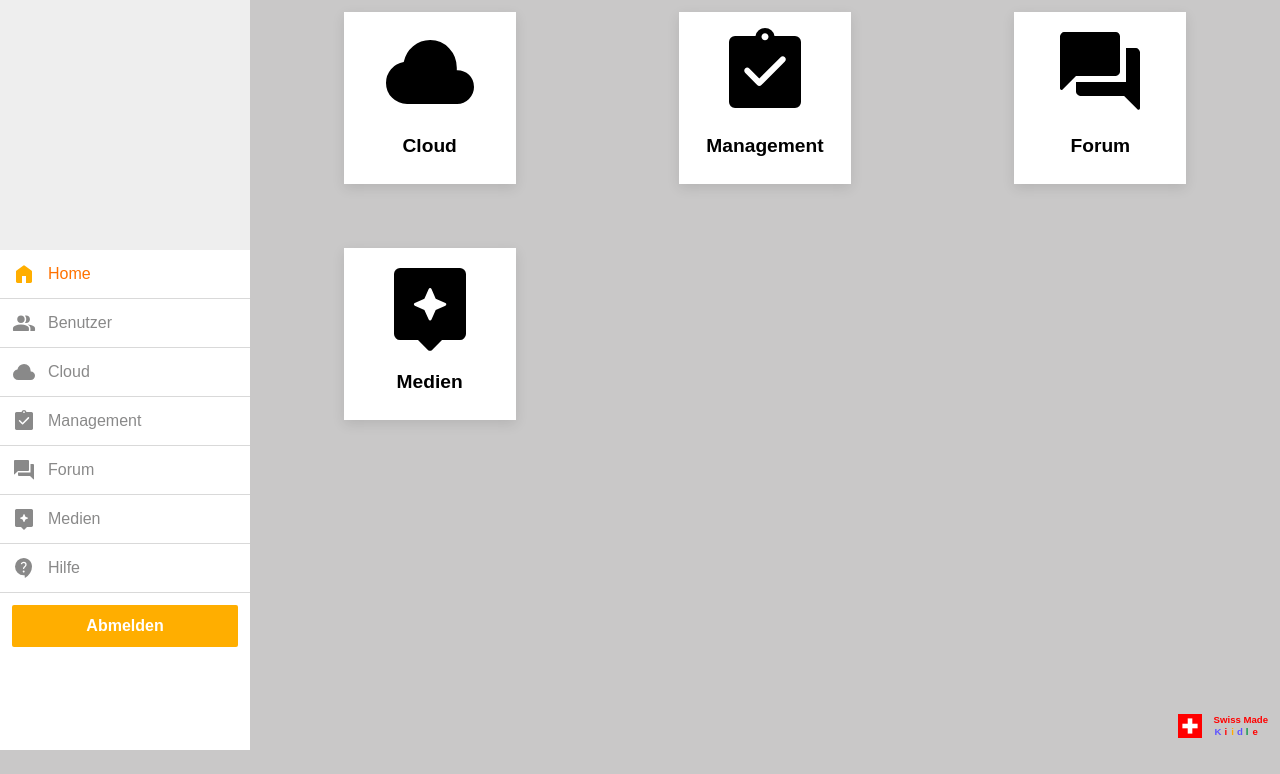
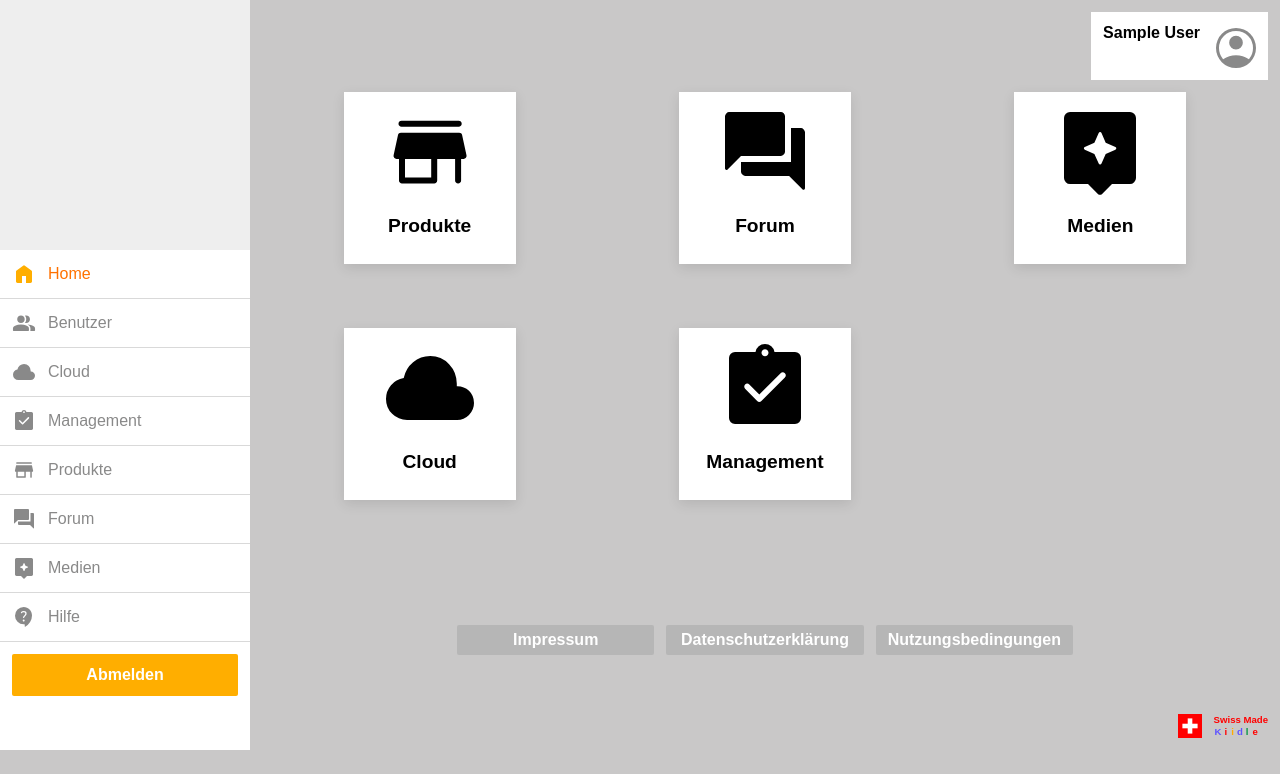
Before and after one commit to Kiidle/predefleurs-backend, a Django app: page / in a window 1280 px wide. Shown: the part 50-824 px from the top of the page. After the commit the page ends 800 px from the top, so only its background shows below. Run offline with Django 4.2, Linux system fonts and the light colour scheme; the visitor is signed in with stand-in values (Sample User, id 1).

Commit message:
Logout + Profile

```diff
--- a/backend/authentication/models.py
+++ b/backend/authentication/models.py
@@ -10,8 +10,8 @@ from datetime import datetime, time
 
 class User(AbstractUser):
     pp = models.ImageField(upload_to='static/images/uploads/profile', null=True, blank=True)
-    first_name = models.CharField(max_length=100)
-    last_name = models.CharField(max_length=100)
+    first_name = models.CharField(max_length=14)
+    last_name = models.CharField(max_length=14)
     username = models.CharField(unique=True, max_length=100)
     email = models.EmailField(unique=True)
     groups = models.ManyToManyField(
--- /dev/null
+++ b/backend/authentication/static/css/components/profile.css
@@ -0,0 +1,57 @@
+.profile {
+    width: 100%;
+    display: flex;
+    justify-content: right;
+    align-items: center;
+    margin: 0 0 12px 0;
+}
+
+.profile .card {
+    background-color: white;
+    padding: 12px;
+}
+
+.profile .card .login {
+    height: 32px;
+    background-color: #ff9d8f;
+    color: white;
+    padding: 0 12px;
+    border-radius: 2px;
+    display: flex;
+    justify-content: center;
+    align-items: center;
+    font-weight: bold;
+    cursor: pointer;
+    text-decoration: none;
+    transition: 0.2s;
+}
+
+.profile .card .login:hover {
+    background-color: #f68373;
+}
+
+.profile .card .grid {
+    display: grid;
+    grid-template-columns: 1fr 44px;
+    grid-template-rows: 16px 16px;
+    grid-template-areas:
+        "name profile-picture"
+        "role profile-picture";
+    grid-gap: 12px;
+}
+
+.profile .card .grid .profile-picture {
+    grid-area: profile-picture;
+    filter: brightness(0) saturate(100%) invert(56%) sepia(4%) saturate(13%) hue-rotate(346deg) brightness(96%) contrast(87%);
+    cursor: pointer;
+}
+
+.profile .card .grid .name {
+    grid-area: name;
+    font-weight: bold;
+}
+
+.profile .card .grid .role {
+    grid-area: role;
+    color: gray;
+}
--- a/backend/authentication/static/css/pages/main_authentication.css
+++ b/backend/authentication/static/css/pages/main_authentication.css
@@ -5,6 +5,10 @@
     width: 100%;
     overflow-y: scroll;
     height: calc(100vh - 50px);
+}
+
+.content::-webkit-scrollbar {
+    display: none;
 }
 
 .content .card {
--- a/backend/authentication/static/css/pages/main_home.css
+++ b/backend/authentication/static/css/pages/main_home.css
@@ -1,10 +1,23 @@
 .content {
     display: flex;
     width: 100%;
-    justify-content: center;
     padding: 12px;
     overflow-y: scroll;
-    height: calc(100vh - 50px);
+    height: calc(100vh - 75px);
+}
+
+.content::-webkit-scrollbar {
+    display: none;
+}
+
+.content .blockify {
+    display: block;
+    width: 100%;
+}
+
+.content .blockify .flexify {
+    display: flex;
+    justify-content: center;
 }
 
 .content .dashboard {
@@ -14,6 +27,7 @@
     grid-template-columns: 1fr 1fr 1fr;
     grid-template-rows: 172px 172px;
     grid-row-gap: 64px;
+    margin-bottom: 12px;
 }
 
 .content .dashboard .cell {
@@ -64,6 +78,37 @@
     font-size: 1.2rem;
 }
 
+.content .flexify .web {
+    display: grid;
+    grid-template-columns: 1fr 1fr 1fr;
+    grid-template-rows: 256px;
+    grid-gap: 12px;
+}
+
+.content .web .cell {
+    display: flex;
+    align-items: center;
+    justify-content: center;
+}
+
+.content .web .cell .button {
+    width: 100%;
+    background-color: #b6b6b6;
+    border-radius: 2px;
+    color: white;
+    font-weight: bold;
+    padding: 6px 12px;
+    display: flex;
+    align-items: center;
+    justify-content: center;
+    transition: 0.2s;
+    cursor: pointer;
+}
+
+.content .web .cell .button:hover {
+    background-color: #888888;
+}
+
 @media screen and (max-width: 790px) {
     .content .dashboard {
         max-width: 512px;
@@ -77,12 +122,24 @@
         width: 344px;
         grid-template-columns: 1fr 1fr;
     }
+
+    .content .flexify .web {
+        grid-template-columns: 1fr 1fr;
+        grid-template-rows: 1fr 1fr;
+        margin: 96px 0;
+    }
 }
 
-@media screen and (max-width: 416px) {
+@media screen and (max-width: 472px) {
     .content .dashboard {
         width: 100%;
         grid-template-columns: 1fr;
         grid-template-rows: 172px 172px 172px 172px;
     }
+
+        .content .flexify .web {
+        grid-template-columns: 1fr;
+        grid-template-rows: 1fr 1fr 1fr;
+        margin: 96px 0;
+    }
 }
--- /dev/null
+++ b/backend/authentication/templates/components/profile/profile.html
@@ -0,0 +1,30 @@
+{% load static %}
+<div class="profile">
+    <div class="card">
+        {% if request.user.is_authenticated %}
+            <div class="grid">
+                <div class="profile-picture">
+                    <img src="{% static 'svgs/profile_filled.svg' %}" alt="profile"/>
+                </div>
+                <div class="name">
+                    <p>{{ request.user.first_name }} {{ request.user.last_name }}</p>
+                </div>
+                <div class="role">
+                    {% for group in request.user.groups.all %}
+                        {% if group.name == 'customer' %}
+                            <p class="citizen">Kunde</p>
+                        {% elif group.name == 'lew' %}
+                            <p class="lew">{{ group.name|title }}</p>
+                        {% else %}
+                            <p>Unverified Group</p>
+                        {% endif %}
+                    {% endfor %}
+                </div>
+            </div>
+        {% else %}
+            <a href="{% url 'login' %}" class="login">
+                <p>Anmelden</p>
+            </a>
+        {% endif %}
+    </div>
+</div>
--- a/backend/authentication/templates/components/sidebar/dashboard.html
+++ b/backend/authentication/templates/components/sidebar/dashboard.html
@@ -48,6 +48,16 @@
             <div class="section">
                 <div class="not-current">
                     <div class="icon">
+                        <img src="{% static 'svgs/store_filled.svg' %}" alt="forum"/>
+                    </div>
+                    <div class="text">
+                        <p>Produkte</p>
+                    </div>
+                </div>
+            </div>
+            <div class="section">
+                <div class="not-current">
+                    <div class="icon">
                         <img src="{% static 'svgs/forum_filled.svg' %}" alt="forum"/>
                     </div>
                     <div class="text">
@@ -76,10 +86,10 @@
                 </div>
             </div>
             {% if request.user.is_authenticated %}
-                <div class="loginout loginout-dashboard">
+                <a href="{% url 'logout' %}" class="loginout loginout-dashboard">
                     <p>Abmelden</p>
                     <img src="{% static 'svgs/logout.svg' %}" alt="logout"/>
-                </div>
+                </a>
             {% else %}
                 <a href="{% url 'login' %}" class="loginout loginout-dashboard">
                     <p>Anmelden</p>
--- a/backend/authentication/templates/pages/root/home.html
+++ b/backend/authentication/templates/pages/root/home.html
@@ -8,6 +8,7 @@
     <link rel="stylesheet" href="{% static 'css/components/header.css' %}">
     <link rel="stylesheet" href="{% static 'css/components/footer.css' %}">
     <link rel="stylesheet" href="{% static 'css/components/sidebar.css' %}">
+    <link rel="stylesheet" href="{% static 'css/components/profile.css' %}">
     <link rel="stylesheet" href="{% static 'css/components/form.css' %}">
     <link rel="stylesheet" href="{% static 'css/components/main.css' %}">
     <link rel="stylesheet" href="{% static 'css/pages/main_home.css' %}">
@@ -18,24 +19,17 @@
 <main>
     {% include 'components/sidebar/dashboard.html' %}
     <div class="content">
+        <div class="blockify">
+            {% include 'components/profile/profile.html' %}
+            <div class="flexify">
                 <div class="dashboard">
                     <div class="cell">
                         <div class="card">
                             <div class="icon">
-                        <img src="{% static 'svgs/cloud_filled.svg' %}" alt="cloud"/>
+                                <img src="{% static 'svgs/store_filled.svg' %}" alt="cloud"/>
                             </div>
                             <div class="title">
-                        <p>Cloud</p>
-                    </div>
-                </div>
-            </div>
-            <div class="cell">
-                <div class="card">
-                    <div class="icon">
-                        <img src="{% static 'svgs/management_filled.svg' %}" alt="cloud"/>
-                    </div>
-                    <div class="title">
-                        <p>Management</p>
+                                <p>Produkte</p>
                             </div>
                         </div>
                     </div>
@@ -59,6 +53,47 @@
                             </div>
                         </div>
                     </div>
+                    <div class="cell">
+                        <div class="card">
+                            <div class="icon">
+                                <img src="{% static 'svgs/cloud_filled.svg' %}" alt="cloud"/>
+                            </div>
+                            <div class="title">
+                                <p>Cloud</p>
+                            </div>
+                        </div>
+                    </div>
+                    <div class="cell">
+                        <div class="card">
+                            <div class="icon">
+                                <img src="{% static 'svgs/management_filled.svg' %}" alt="cloud"/>
+                            </div>
+                            <div class="title">
+                                <p>Management</p>
+                            </div>
+                        </div>
+                    </div>
+                </div>
+            </div>
+            <div class="flexify">
+                <div class="web">
+                    <div class="cell">
+                        <div class="button">
+                            <p>Impressum</p>
+                        </div>
+                    </div>
+                    <div class="cell">
+                        <div class="button">
+                            <p>Datenschutzerklärung</p>
+                        </div>
+                    </div>
+                    <div class="cell">
+                        <div class="button">
+                            <p>Nutzungsbedingungen</p>
+                        </div>
+                    </div>
+                </div>
+            </div>
         </div>
     </div>
 </main>
--- a/backend/authentication/urls.py
+++ b/backend/authentication/urls.py
@@ -5,6 +5,6 @@ from .views import SignUpView, HomeView
 urlpatterns = [
     path("signup/", SignUpView.as_view(), name="signup"),
     path("login/", views.sign_in, name="login"),
-    path("logout/", views.logout, name="logout"),
+    path("logout/", views.custom_logout, name="logout"),
     path("", HomeView.as_view(), name="home"),
 ]
--- a/backend/authentication/views.py
+++ b/backend/authentication/views.py
@@ -1,3 +1,4 @@
+from django.contrib.auth.decorators import login_required
 from django.dispatch import receiver
 from django.contrib import messages
 from django.shortcuts import render, redirect
@@ -62,6 +63,12 @@ def sign_in(request):
         messages.error(request, f"Benutzername oder Passwort ist falsch.")
         return render(request, "pages/authentication/login.html", {"form": form})
 
+@login_required
+def custom_logout(request):
+    logout(request)
+    return redirect("home")
+
+
 class HomeView(generic.ListView):
     model = User
     template_name = "pages/root/home.html"
```
Also changed, not shown: backend/authentication/templates/components/sidebar/authentication.html (+12 -3 lines), backend/authentication/static/svgs/profile_filled.svg (added), backend/authentication/static/svgs/store_filled.svg (added). Lines whose indentation alone changed are shown as unchanged.
